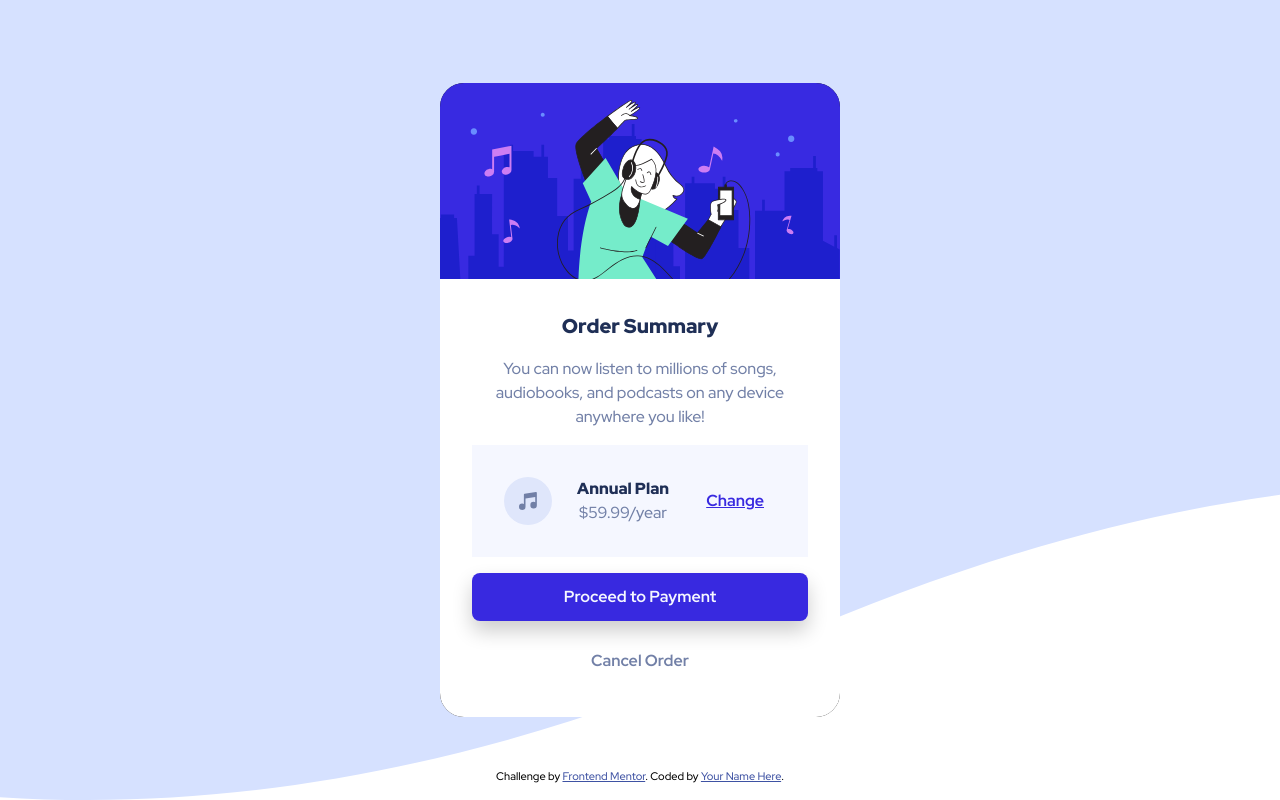
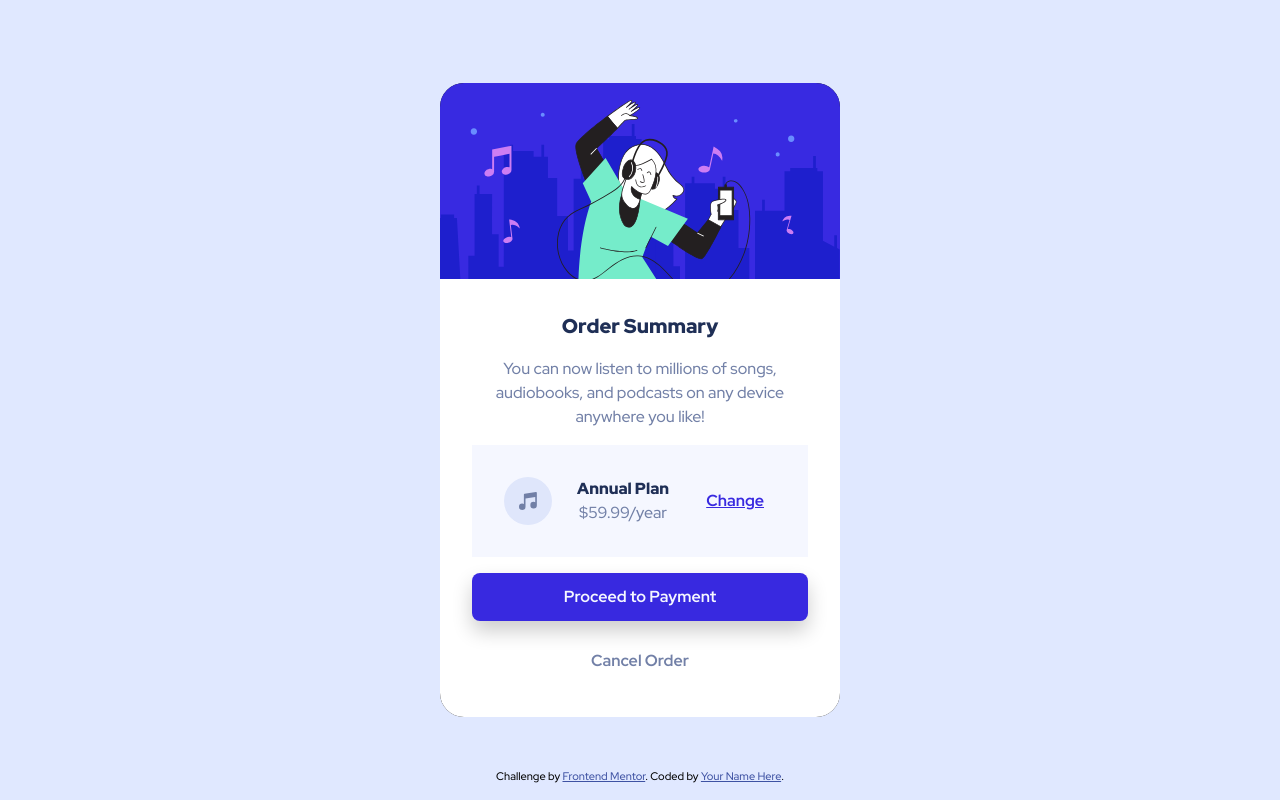
Before and after one commit to DeivissonLisboa/frontend-mentor-order-summary-component, a plain HTML site: page index.html in a window 1280 px wide. Drawn offline with Linux system fonts and the light colour scheme.

Commit message:
Add background color

```diff
--- a/style.css
+++ b/style.css
@@ -38,8 +38,7 @@ body {
   min-height: 100vh;
   text-rendering: optimizeSpeed;
   line-height: 1.5;
-  background-image: url("./images/pattern-background-mobile.svg");
-  background-size: cover;
+  background-color: var(--clr-pale-blue);
   display: grid;
   place-items: center;
   font-size: var(--fs-2);
```
